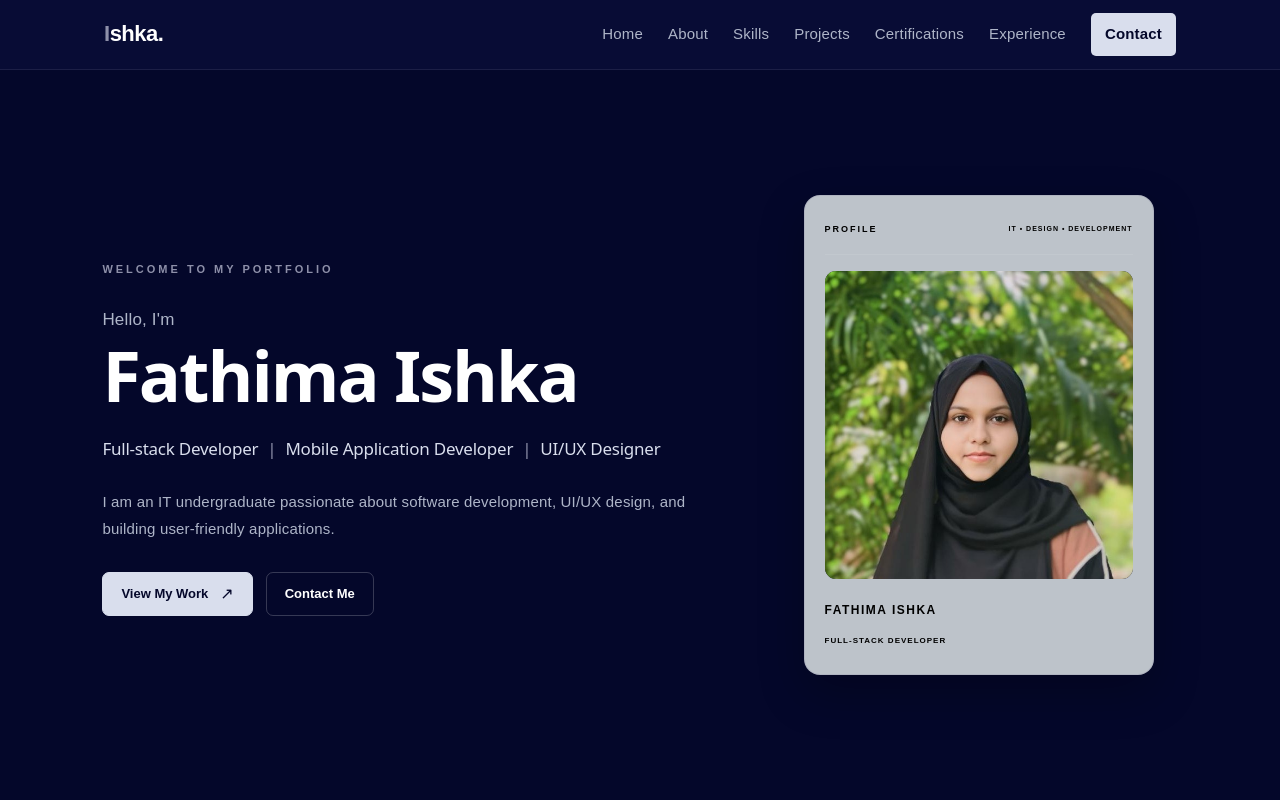
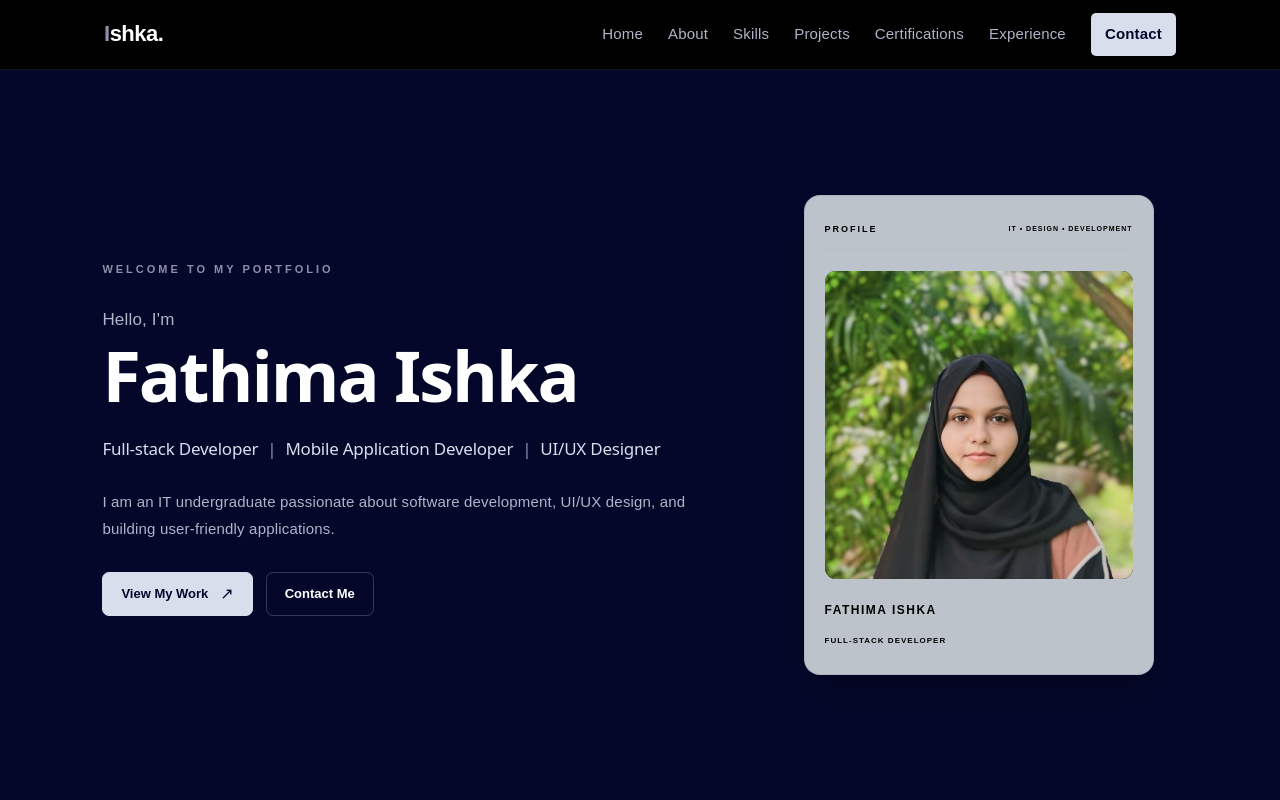
Before and after one commit to ishqafathima/My-Portfolio, a React (Vite) app: page / in a window 1280 px wide. Shown: the top 800 px of the page. Built offline with nearby package versions, Linux system fonts and the light colour scheme.

Commit message:
update portfolio

```diff
--- a/src/components/Navbar.css
+++ b/src/components/Navbar.css
@@ -10,7 +10,7 @@
   width: 100%;
   height: 70px;
 
-  background-color: #080c35;
+  background-color: #000000;
 
   border-bottom: 1px solid rgba(142, 144, 169, 0.15);
 
```
